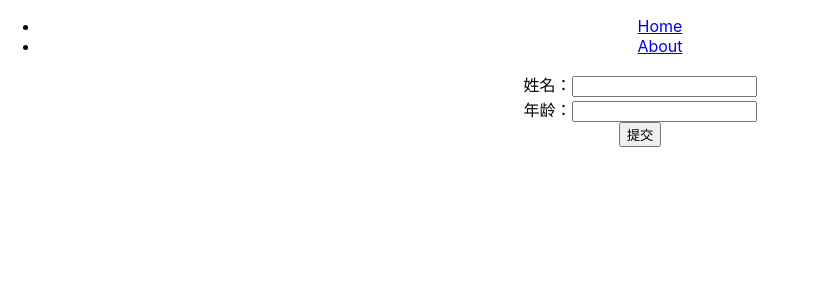
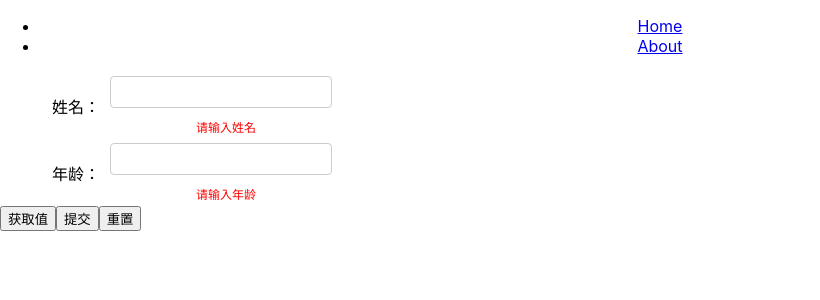
Before and after one commit to YangStrive/reacr-app, a React (Create React App) app: page /antd3Form in a window 1280 px wide. Both pictures are taken after a click on the button "提交". Shown: the top 300 px of the page, without its empty margins (0-820 px from the left). Built offline with nearby package versions, Linux system fonts and the light colour scheme.

Commit message:
feat:实现antd3 form

```diff
--- a/src/pages/antd3Form/components/form/index.jsx
+++ b/src/pages/antd3Form/components/form/index.jsx
@@ -4,7 +4,10 @@ const Form = (WrappedComponents) => {
   return class extends Component {
     constructor(props){
       super(props);
-      this.state = {};
+      this.state = {
+        data:{},
+        error:{}
+      };
       this.options = {};
     }
 
@@ -13,9 +16,9 @@ const Form = (WrappedComponents) => {
       return (InputComponent) => {
         return React.cloneElement(InputComponent, {
           name: field,
-          value: this.state[field] || '',
+          value: this.state['data'][field] || '',
           onChange: this.handleChange,
-          ...option
+          error: this.state['error'][field]
         })
       }
     };
@@ -23,32 +26,37 @@ const Form = (WrappedComponents) => {
     handleChange = (e) => {
       let {name, value} = e.target;
       this.setState({
-        [name]: value
+        data: {
+          ...this.state['data'],
+          [name]: value
+        }
       })
     };
 
     vaildateFields = (cb) => {
-      let err = [];
+      let err = {};
       for(let field in this.options){
         if(this.options[field].rules){
           this.options[field].rules.forEach(rule => {
-            if(rule.required && !this.state[field]){
-              err.push({
-                [field]: rule.message
-              })
+            if(rule.required && !this.state['data'][field]){
+              err[field] = rule.message
             }
           })
         }
       }
-      if(err.length){
+      this.setState({
+        error: err,
+      })
+      if(Object.keys(err).length){
+        console.log('err', err)
         cb(err)
       }else{
-        cb(null, this.state)
+        cb(null, this.state['data'])
       }
     };
 
     getFieldValues = () => {
-      return this.state;
+      return this.state['data'];
     };
 
     getFiledValue = (field) => {
@@ -56,11 +64,14 @@ const Form = (WrappedComponents) => {
         console.error('resetFieldsValue 参数只能是字符串或者数组')
         return;
       }
-      return this.state[field]
+      return this.state['data'][field]
     };
 
     resetFields = () => {
-      this.setState({});
+      this.setState({
+        data: {},
+        error: {}
+      });
     };
 
     resetFieldsValue = (fields) => {
@@ -71,27 +82,23 @@ const Form = (WrappedComponents) => {
       }
 
       let newState = {};
-      for(let field in this.state){
+      for(let field in this.state['data']){
         if(fields.includes(field)){
-          newState[field] = this.state[field]
+          newState[field] = this.state['data'][field]
         }
       }
       this.setState(newState);
     }
-
-
 
     getForm = () => {
       return {
         getFieldDecorator: this.getFieldDecorator,
         vaildateFields: this.vaildateFields,
         getFieldValues: this.getFieldValues,
-        getFieldValue: this.getFieldValue,
+        getFieldValue: this.getFiledValue,
         resetFields: this.resetFields,
       }
     }
-
-
 
     render(){
       return <WrappedComponents {...this.props} {...this.getForm()}/>
--- /dev/null
+++ b/src/pages/antd3Form/components/input/index.css
@@ -0,0 +1,23 @@
+.input-main{
+    padding: 4px 0;
+}
+.input-box{
+  display: flex;
+  align-items: center;
+  justify-content: flex-start;
+}
+
+input{
+  width: 200px;
+  height: 30px;
+  border: 1px solid #ccc;
+  border-radius: 4px;
+  padding: 0 10px;
+}
+
+.input-error{
+  color: red;
+  font-size: 12px;
+  margin-left: 10px;
+  margin-top: 10px;
+}
--- a/src/pages/antd3Form/components/input/index.jsx
+++ b/src/pages/antd3Form/components/input/index.jsx
@@ -0,0 +1,17 @@
+import './index.css';
+
+const Input = (props) => {
+ return (
+  <div className="input-main">
+    <div className="input-box">
+      <input {...props}/>
+    </div>
+    {props.error && <div className="input-error">
+      <span>{props.error}</span>
+    </div>
+    }
+  </div>
+ )
+}
+
+export default Input;
--- /dev/null
+++ b/src/pages/antd3Form/index.css
@@ -0,0 +1,15 @@
+.form-item{
+  display: flex;
+  align-items: center;
+  justify-content: flex-start;
+}
+
+.form-item label{
+  width: 100px;
+  text-align: right;
+  margin-right: 10px;
+}
+.form-btn{
+  margin-left: 280px;
+  margin-top: 20px;
+}
--- a/src/pages/antd3Form/index.jsx
+++ b/src/pages/antd3Form/index.jsx
@@ -1,4 +1,6 @@
 import Form from './components/form';
+import Input from './components/input';
+import './index.css';
 
 const Antd3Form = (props) => {
   let {
@@ -6,19 +8,25 @@ const Antd3Form = (props) => {
   } = props;
   return (
     <form>
-      <div>
+      <div className='form-item'>
         <label>姓名：</label>
         {getFieldDecorator('name', {
           rules: [{ required: true, message: '请输入姓名' }]
-        })(<input type="text" />)}
+        })(<Input type="text" />)}
       </div>
 
-      <div>
+      <div className='form-item'>
         <label>年龄：</label>
         {getFieldDecorator('age', {
           rules: [{ required: true, message: '请输入年龄' }]
-        })(<input type="text" />)}
+        })(<Input type="text" />)}
       </div>
+      <div className='form-item'>
+        <button type="button" onClick={() => {
+          console.log(props.getFieldValues())
+          console.log(props.getFieldValue('name'))
+        }
+        }>获取值</button>
         <button type="button" onClick={() => {
           props.vaildateFields((err, values) => {
             if(err){
@@ -29,6 +37,11 @@ const Antd3Form = (props) => {
           })
         }
         }>提交</button>
+        <button type="button" onClick={() => {
+          props.resetFields()
+        }
+        }>重置</button>
+      </div>
     </form>
   )
 }
```
Lines whose indentation alone changed are shown as unchanged.
